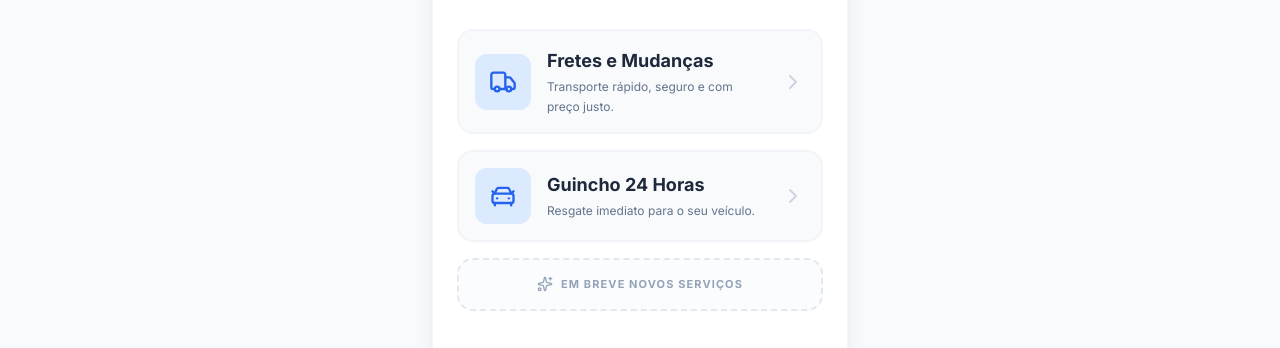
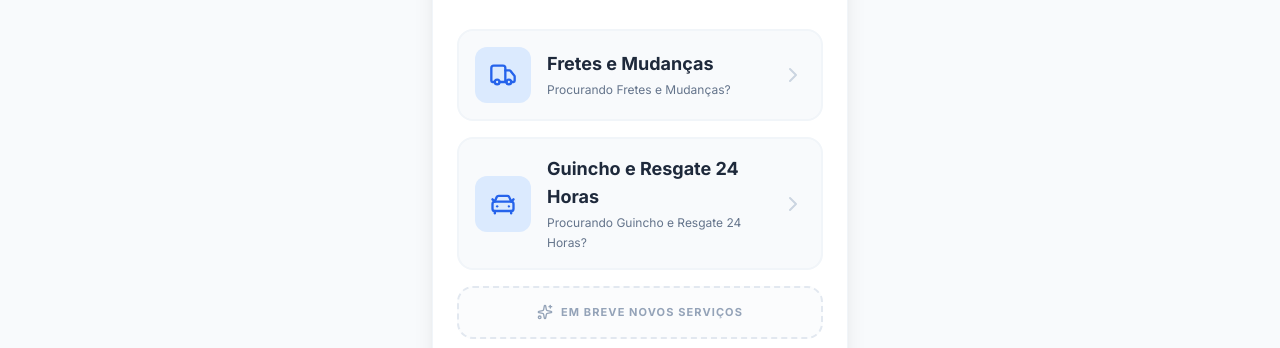
Before and after one commit to bhdspro/clientou.online, a plain HTML site: page index.html in a window 1280 px wide. Shown: the part 252-600 px from the top of the page. Drawn offline with nearby package versions, Linux system fonts and the light colour scheme.

Commit message:
Update index.html

```diff
--- a/index.html
+++ b/index.html
@@ -67,7 +67,7 @@
                         </div>
                         <div class="flex-1">
                             <h3 class="font-bold text-slate-800 text-lg group-hover:text-blue-700 transition-colors">Fretes e Mudanças</h3>
-                            <p class="text-xs text-slate-500 mt-0.5 leading-relaxed">Transporte rápido, seguro e com preço justo.</p>
+                            <p class="text-xs text-slate-500 mt-0.5 leading-relaxed">Procurando Fretes e Mudanças?</p>
                         </div>
                         <div class="text-slate-300 group-hover:text-blue-500 transition-colors">
                             <i data-lucide="chevron-right" class="w-6 h-6"></i>
@@ -83,8 +83,8 @@
                             <i data-lucide="car-front" class="w-7 h-7"></i>
                         </div>
                         <div class="flex-1">
-                            <h3 class="font-bold text-slate-800 text-lg group-hover:text-blue-700 transition-colors">Guincho 24 Horas</h3>
-                            <p class="text-xs text-slate-500 mt-0.5 leading-relaxed">Resgate imediato para o seu veículo.</p>
+                            <h3 class="font-bold text-slate-800 text-lg group-hover:text-blue-700 transition-colors">Guincho e Resgate 24 Horas</h3>
+                            <p class="text-xs text-slate-500 mt-0.5 leading-relaxed">Procurando Guincho e Resgate 24 Horas?</p>
                         </div>
                         <div class="text-slate-300 group-hover:text-blue-500 transition-colors">
                             <i data-lucide="chevron-right" class="w-6 h-6"></i>
```
